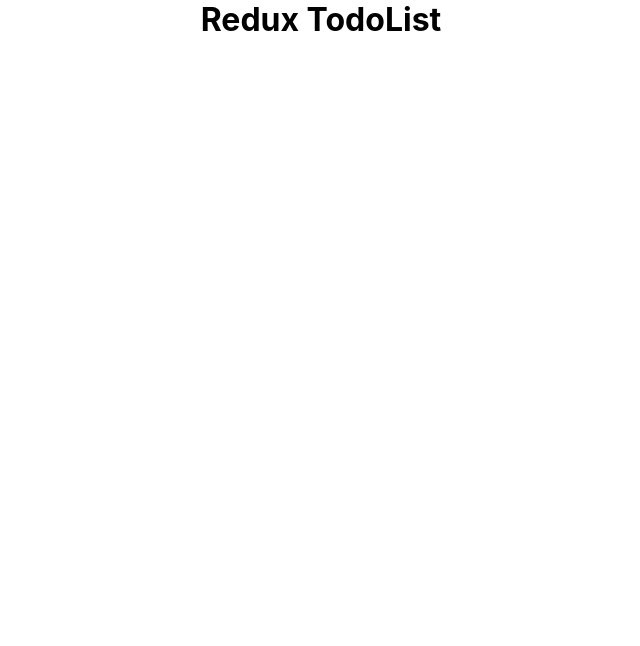
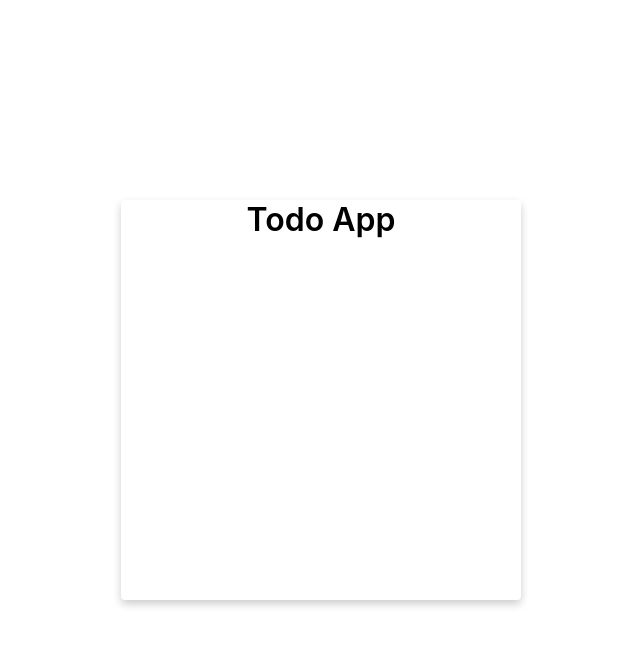
Before and after one commit to pratikmane1299/redux-todolist, a React (Create React App) app in the folder app/: page / in a window 1280 px wide. Shown: the top 646 px of the page, without its empty margins (319-959 px from the left). Built offline with nearby package versions, Linux system fonts and the light colour scheme.

Commit message:
create redux store and connect to react component

```diff
--- a/app/src/App.css
+++ b/app/src/App.css
@@ -1,3 +1,21 @@
-.App {
+.container {
+  max-width: 1444px;
+  height: 100vh;
+  display: flex;
+  justify-content: center;
+  align-items: center;
+}
+
+.app {
+  width: 400px;
+  height: 400px;
+  border-radius: 4px;
+  box-shadow: 0 4px 8px 0 rgba(0,0,0,0.2);
+  transition: 0.3s;
+}
+
+.title {
+  font-size: 2rem;
+  font-weight: 600;
   text-align: center;
 }
--- a/app/src/App.js
+++ b/app/src/App.js
@@ -1,11 +1,11 @@
 import React from 'react';
+
 import './App.css';
+import TodoApp from './components/TodoApp';
 
 function App() {
   return (
-    <div className="App">
-      <h1>Redux TodoList</h1>
-    </div>
+    <TodoApp />
   );
 }
 
--- /dev/null
+++ b/app/src/components/TodoApp.js
@@ -0,0 +1,19 @@
+import React from 'react'
+import { connect } from 'react-redux'
+
+const TodoApp = ({ todos }) => {
+  console.log(todos);
+  return (
+    <div className="container">
+      <div className="app">
+        <p className="title">Todo App</p>
+      </div>
+    </div>
+  )
+}
+
+const mapStateToProps = (state) => ({
+  todos: state.todos
+})
+
+export default connect(mapStateToProps)(TodoApp);
--- a/app/src/index.js
+++ b/app/src/index.js
@@ -1,11 +1,20 @@
 import React from 'react';
 import ReactDOM from 'react-dom';
+import { createStore } from 'redux';
+import { Provider } from 'react-redux';
+import { composeWithDevTools } from 'redux-devtools-extension';
+
 import './index.css';
 import App from './App';
+import rootReducer from './reducers';
+
+const store = createStore(rootReducer, composeWithDevTools());
 
 ReactDOM.render(
   <React.StrictMode>
-    <App />
+    <Provider store={store}>
+      <App />
+    </Provider>
   </React.StrictMode>,
   document.getElementById('root')
 );
--- /dev/null
+++ b/app/src/reducers/index.js
@@ -0,0 +1,10 @@
+const initialState = {
+  todos: []
+};
+
+export default function reducer(state = initialState, action) {
+  switch (action.type) {
+    default:
+      return state;
+  }
+}
```
Also changed, not shown: 1 other file (tests, documents, lock files or other folders).
